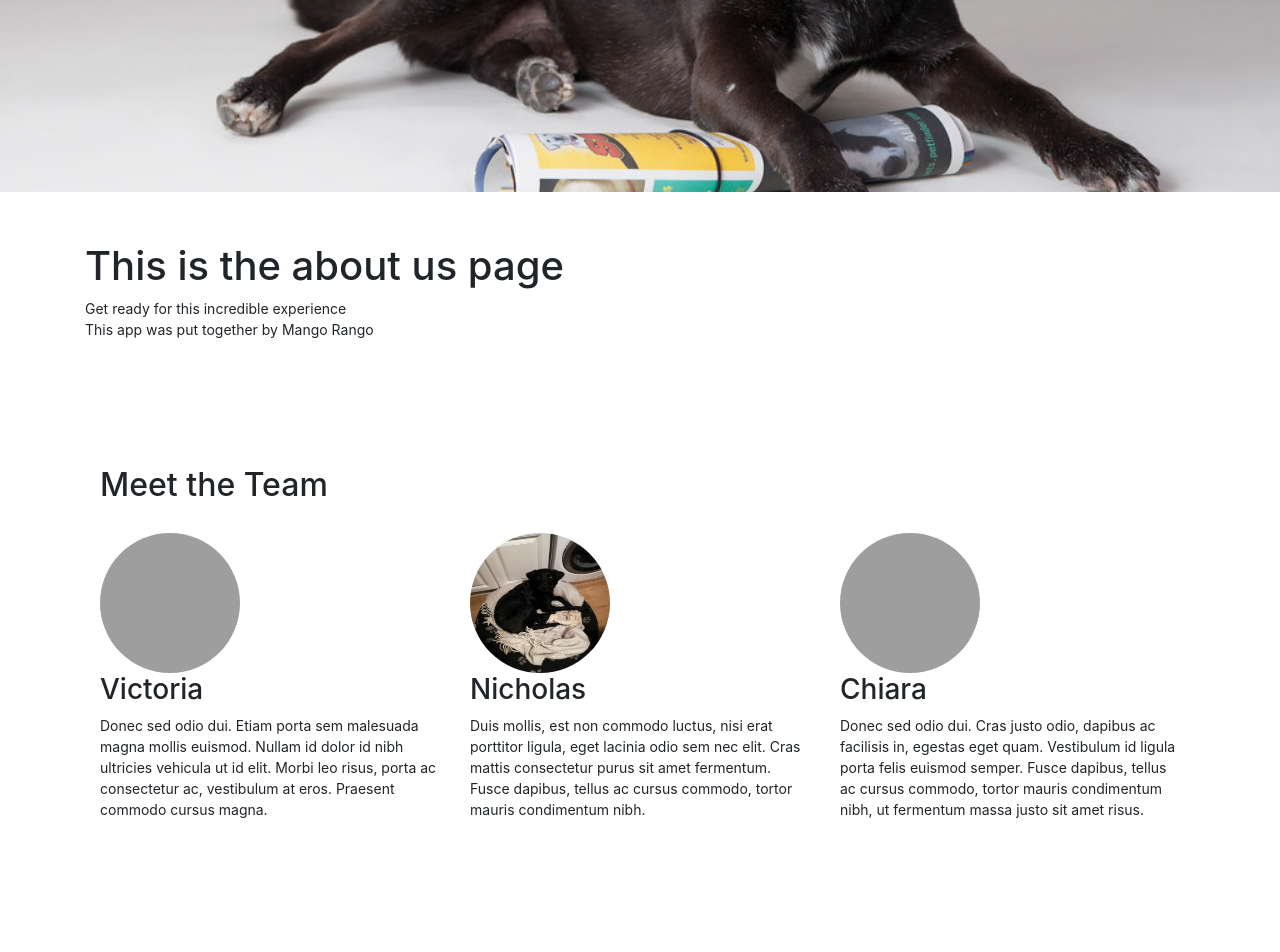
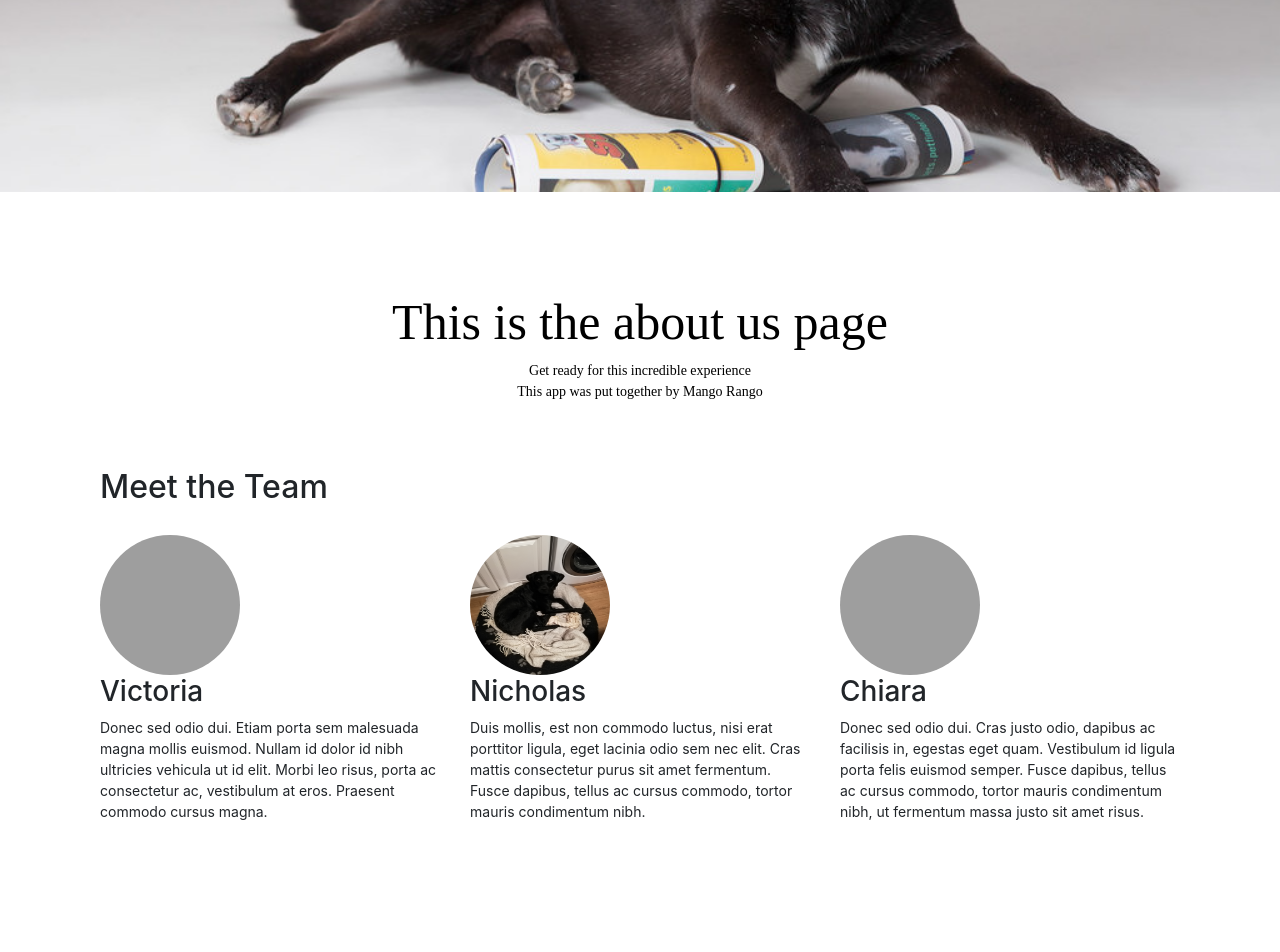
Before and after one commit to chiarapascucci/yapper_project, a Django app: page /rango/about/ in a window 1280 px wide. Shown: the part 438-1390 px from the top of the page. Run offline with Django 3.2, Linux system fonts and the light colour scheme; some libraries are stand-ins or nearby versions; grey boxes are pictures that could not be loaded.

Commit message:
about page further styled

```diff
--- a/tango_with_django_project/static/css/style.css
+++ b/tango_with_django_project/static/css/style.css
@@ -63,7 +63,19 @@
         padding-top: 60px;
     }
 
-    #bodybackground {
-        background-image: url("{% static 'images/black-dog.jpg' %}");
-        background-repeat: repeat;
+    #aboutpagetitle {
+        font-family: 'Times New Roman', Times, serif;
+        font-size: 50px;
+        font-weight: 500;
+        color: black;
+
+        padding-top: 50px;
+        text-align: center;
     }
+    #aboutpagetitletext {
+        font-family: 'Times New Roman', Times, serif;
+        text-align: center;
+        color: black;
+        font-weight: 500;
+        padding-bottom: 50px;
+    }
--- a/tango_with_django_project/templates/rango/about.html
+++ b/tango_with_django_project/templates/rango/about.html
@@ -10,19 +10,17 @@
 {% endblock %}
 
 {% block body_block %}
-<h1>This is the about us page</h1>
-<div>
-    Get ready for this incredible experience <br />
-    This app was put together by Mango Rango <br />
-
+<h1 id = "aboutpagetitle">
+  This is the about us page
+</h1>
+<div >
+  <p id = "aboutpagetitletext">
+      Get ready for this incredible experience<br>
+      This app was put together by Mango Rango
+  </p>
 </div>
 
-<br>
-<br>
-<br>
-<br>
-<br>
-<br>
+
 <div class="container marketing">
     <h2>Meet the Team</h2> <br>
     <!-- Three columns of text below the carousel -->
```
